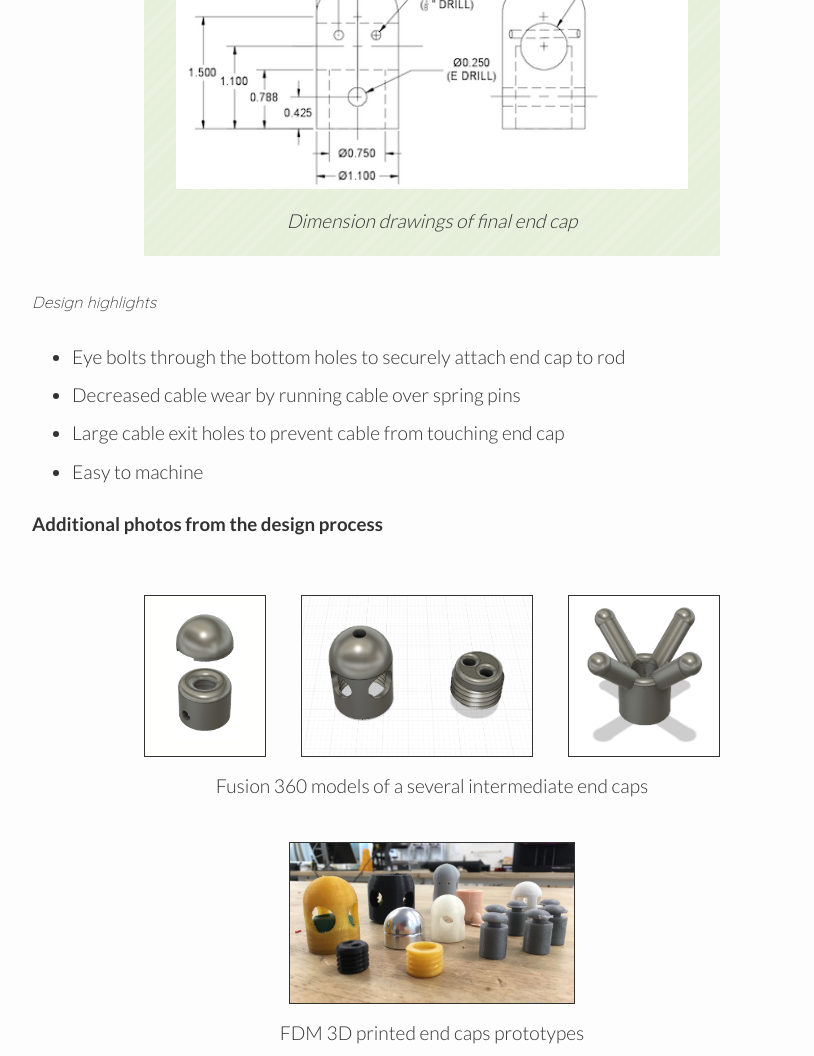
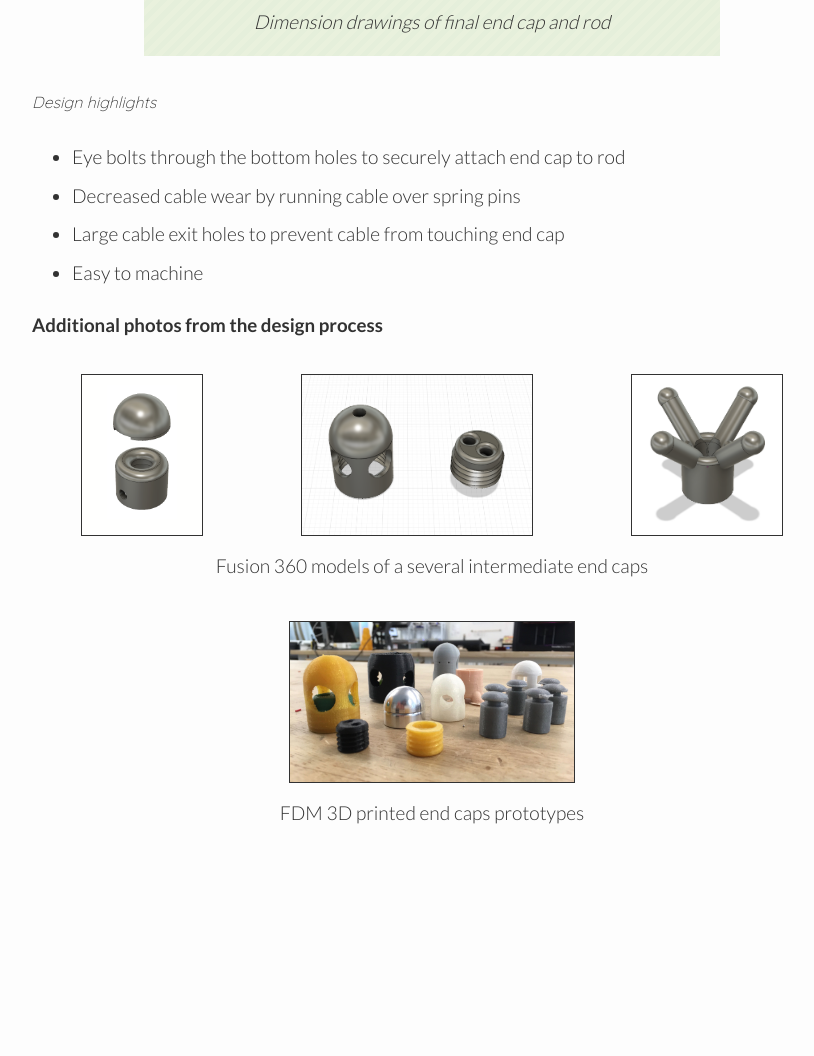
Before and after one commit to lara-z/lara-z.github.io, a plain HTML site: page tensegrity.html in a window 1280 px wide. Shown: the part 3940-4996 px from the top of the page, without its empty margins (368-1182 px from the left). After the commit the page ends 4853 px from the top, so only its background shows below. Drawn offline with nearby package versions, Linux system fonts and the light colour scheme.

Commit message:
your message

```diff
--- a/resources/style.css
+++ b/resources/style.css
@@ -224,25 +224,25 @@ div.labItem p {
     margin-left: 10em;
 }
 
-div.aboutEntry {
-	display: inline-block;
+.aboutGrid {
+	display: flex;
+	justify-content: space-around;
+	text-align: center;
 }
 
-#aboutGrid {
-	margin: 3em auto;
-	text-align: center;
-	width: 90%;
+.aboutGrid img {
+	height: 10em;
+	border: solid;
+	border-width: 1px;
+	margin: 1em auto -0.5em auto;
 }
 
-#aboutGrid img {
-	height: 10em;
-	margin: 0.5em 1em;
-	border: solid;
-	border-width: 1px;
+.aboutGrid p {
+	margin: -0.35em auto 1.5em auto;
 }
 
-#aboutGrid p {
-	margin: -0.35em auto 1.5em auto;
+#extraPics p {
+	text-align: center;
 }
 
 div.picture {
--- a/tensegrity.html
+++ b/tensegrity.html
@@ -150,8 +150,8 @@
                     I conceptualized, modeled, and prototyped all aspects of all previous designs. For this final design, I modified the holes and placement of the spring pins so that the cable had a wider range of motion and touched only the spring pins for minimal wear.
                 </p>
                 <div class="picture">
-                    <img src="resources/tensegrity_drawing_cap.png">
-                    <p>Dimension drawings of final end cap</p>
+                    <img src="resources/tensegrity_drawings.png">
+                    <p>Dimension drawings of final end cap and rod</p>
                 </div>
                 <h4>Design highlights</h4>
                 <ul>
@@ -160,15 +160,19 @@
                     <li>Large cable exit holes to prevent cable from touching end cap</li>
                     <li>Easy to machine</li>
                 </ul>
+                <div id="extraPics">
 					<h3>Additional photos from the design process</h3>
-                <div id="aboutGrid">
+					<div class="aboutGrid">
 						<img src="resources/tensegrity_cap_initial.png">
 						<img src="resources/tensegrity_cap2.png">
 						<img src="resources/tensegrity_cap3.png">
+					</div>
 					<p>
 						Fusion 360 models of a several intermediate end caps
 					</p>
+					<div class="aboutGrid">
 						<img src="resources/tensegrity_iterations.jpg">
+					</div>
 					<p>
 						FDM 3D printed end caps prototypes
 					</p>
```
Also changed, not shown: gripper.html (+1 -1 lines), index.html (+2 -2 lines), vehicle.html (+29 -2 lines), resources/hpv_ANSYS_fairing.png (added), resources/hpv_drag_chart.png (added), resources/hpv_fairing.png (added), resources/tensegrity_drawing_cap.png (deleted), resources/tensegrity_drawings.png (added). Lines whose indentation alone changed are shown as unchanged.
